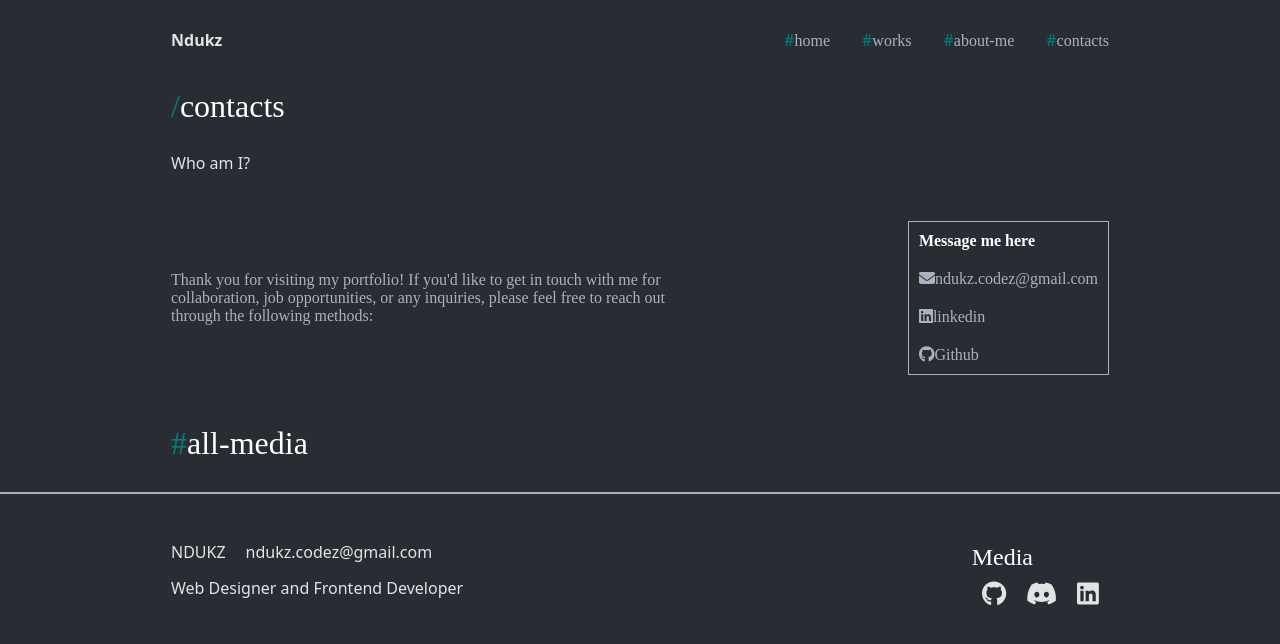
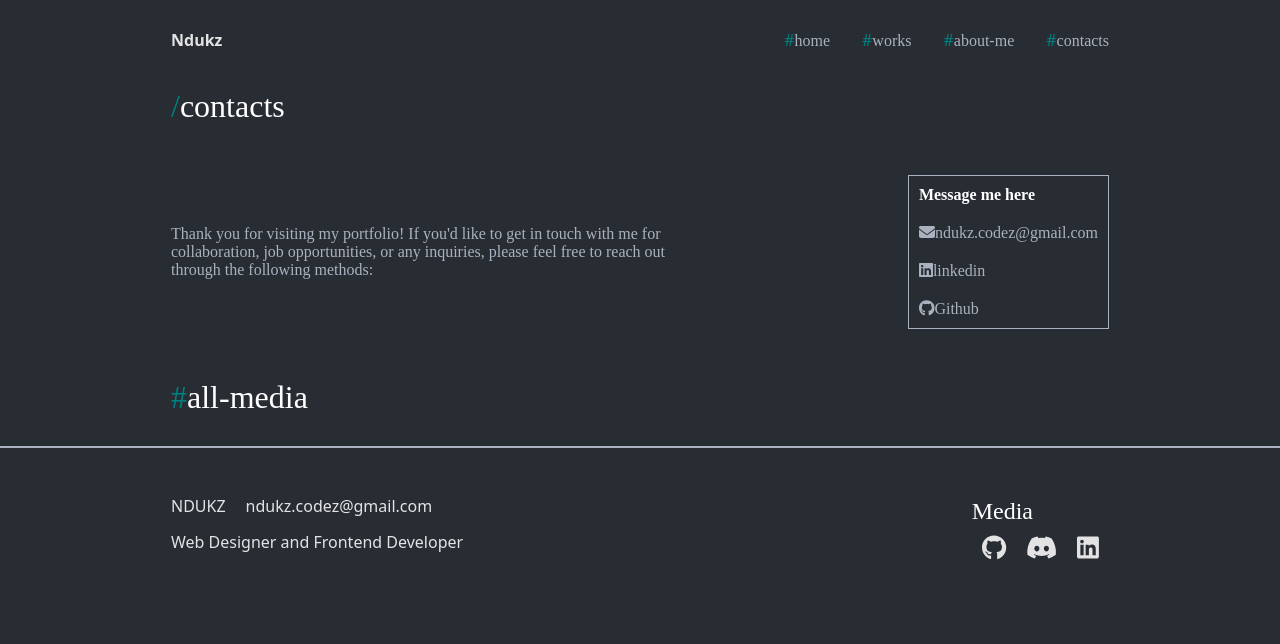
Before and after one commit to Ndukzz/portfolio, a React (Vite) app: page /contacts in a window 1280 px wide. Shown: the top 644 px of the page. Built offline with nearby package versions, Linux system fonts and the light colour scheme; no server answers.

Commit message:
Updated the contacts page

```diff
--- a/src/pages/ContactsPage.jsx
+++ b/src/pages/ContactsPage.jsx
@@ -13,10 +13,6 @@ const ContactsPage = () => {
       <div className="titleNav">
         <h1 className="titles"><span>/</span>contacts</h1>
       </div>
-      <p>Who am I?</p>
-
-      {/* THE SKILLS SECTION */}
-
       <Contact />
 
       <div className="titleNav">
```
